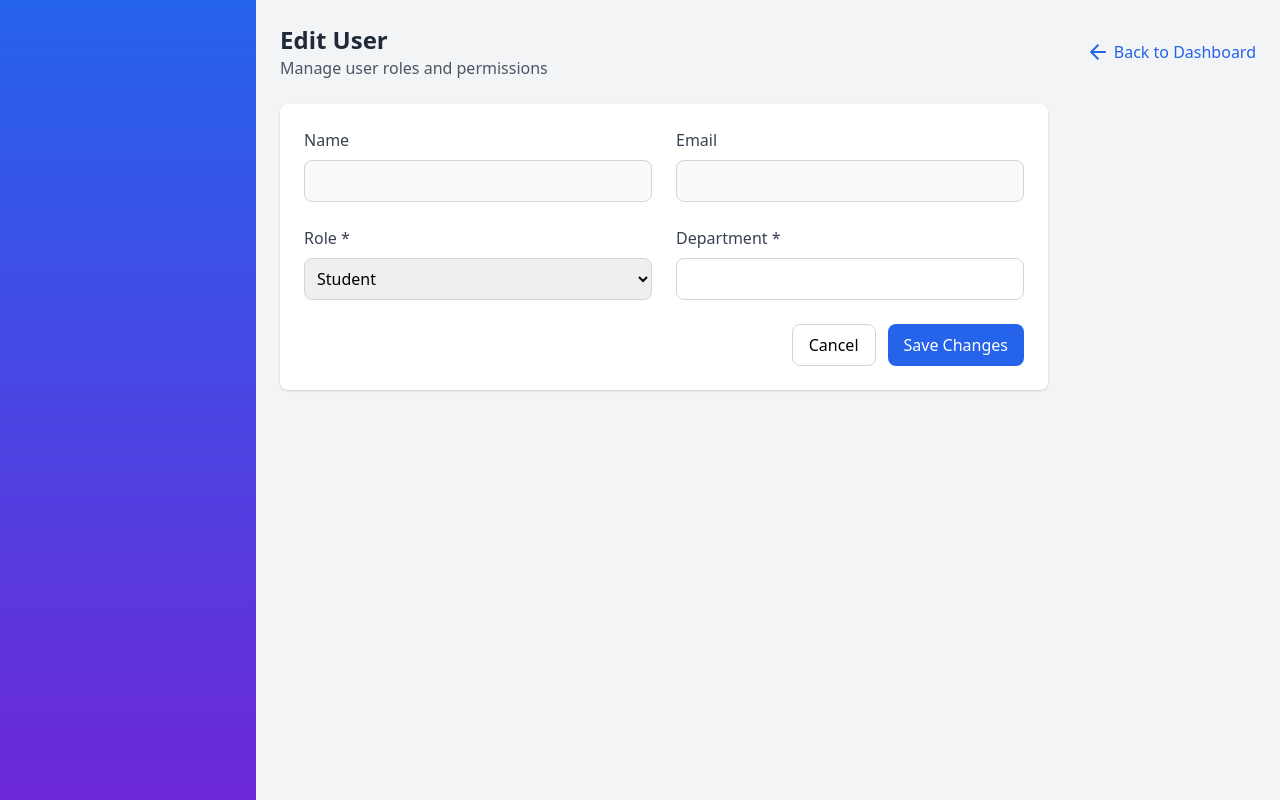
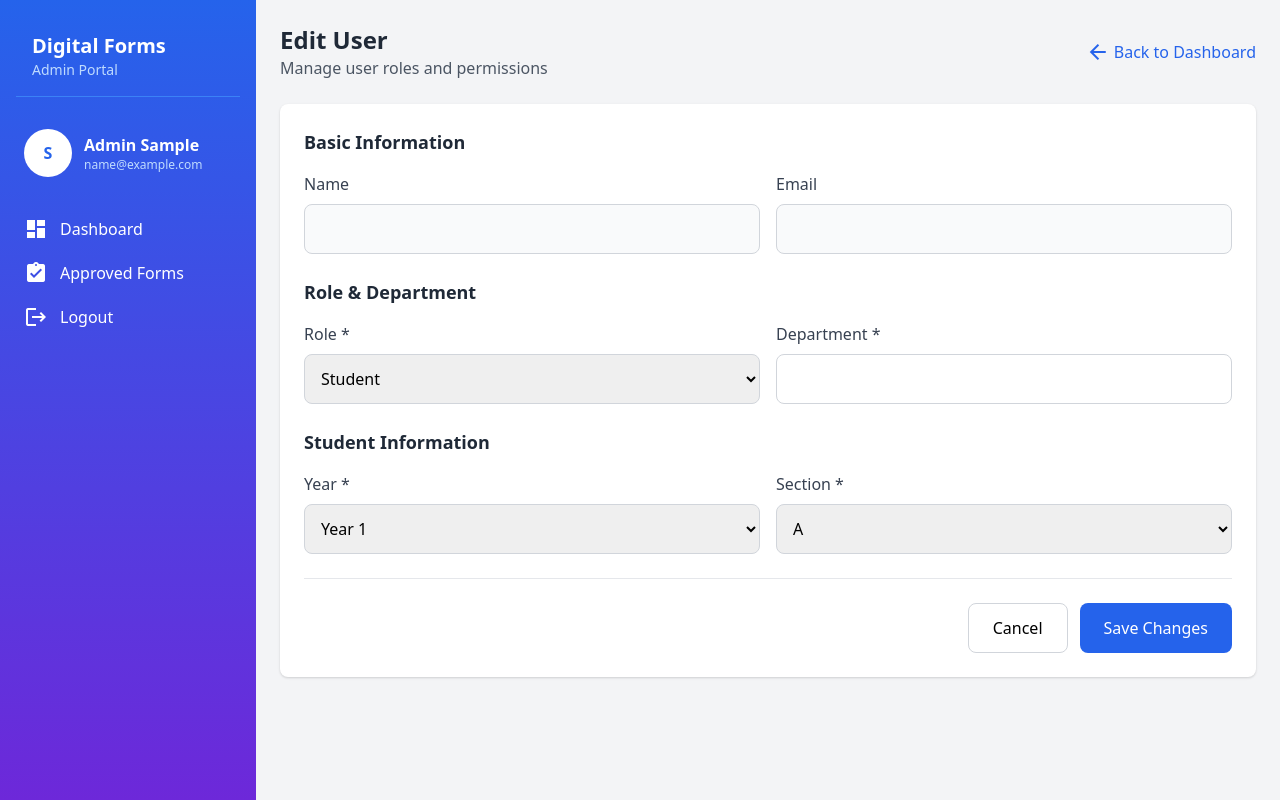
Before and after one commit to akash-bj/college-form, a Flask app: template templates/admin_edit_user.html in a window 1280 px wide. Run offline with Flask 3, Linux system fonts and the light colour scheme; the template is opened without the code that fills it, so the values that code supplies are empty; the visitor is signed in with stand-in values (Sample User, id 1).

Commit message:
Update admin_edit_user.html

```diff
--- a/templates/admin_edit_user.html
+++ b/templates/admin_edit_user.html
@@ -6,44 +6,131 @@
     <title>Edit User | Digital Forms System</title>
     <link href="https://cdn.jsdelivr.net/npm/tailwindcss@2.2.19/dist/tailwind.min.css" rel="stylesheet">
     <link href="https://fonts.googleapis.com/icon?family=Material+Icons" rel="stylesheet">
+    <style>
+        .mobile-menu-open {
+            transform: translateX(0);
+        }
+        .mobile-menu-closed {
+            transform: translateX(-100%);
+        }
+    </style>
 </head>
 <body class="bg-gray-100">
+    <!-- Mobile Header -->
+    <div class="lg:hidden bg-gradient-to-r from-blue-600 to-purple-700 text-white p-4">
+        <div class="flex justify-between items-center">
+            <div>
+                <h2 class="text-xl font-bold">Digital Forms</h2>
+                <p class="text-sm text-blue-200">Edit User</p>
+            </div>
+            <a href="{{ url_for('admin_dashboard') }}" class="text-white">
+                <span class="material-icons">arrow_back</span>
+            </a>
+        </div>
+    </div>
+
     <div class="flex h-screen">
-        <!-- Sidebar (same as admin dashboard) -->
-        <div class="w-64 bg-gradient-to-b from-blue-600 to-purple-700 text-white p-4">
-            <!-- ... same as admin_dashboard ... -->
+        <!-- Sidebar - Desktop -->
+        <div class="hidden lg:flex lg:w-64 bg-gradient-to-b from-blue-600 to-purple-700 text-white p-4 flex-col">
+            <div class="p-4 border-b border-blue-500 mb-6">
+                <h2 class="text-xl font-bold">Digital Forms</h2>
+                <p class="text-sm text-blue-200">Admin Portal</p>
+            </div>
+
+            <div class="flex items-center gap-3 mb-6 p-2">
+                <div class="w-12 h-12 bg-white rounded-full flex items-center justify-center font-bold text-blue-600">
+                    {{ session.name[0] }}
+                </div>
+                <div>
+                    <h4 class="font-semibold">Admin {{ session.name.split(' ')[0] }}</h4>
+                    <p class="text-xs text-blue-200">{{ session.email }}</p>
+                </div>
+            </div>
+
+            <ul class="space-y-1 flex-1">
+                <li>
+                    <a href="{{ url_for('admin_dashboard') }}" class="flex items-center p-2 hover:bg-blue-500 rounded-lg">
+                        <span class="material-icons mr-3">dashboard</span>
+                        <span>Dashboard</span>
+                    </a>
+                </li>
+                <li>
+                    <a href="{{ url_for('approved_forms') }}" class="flex items-center p-2 hover:bg-blue-500 rounded-lg">
+                        <span class="material-icons mr-3">assignment_turned_in</span>
+                        <span>Approved Forms</span>
+                    </a>
+                </li>
+                <li>
+                    <a href="{{ url_for('logout') }}" class="flex items-center p-2 hover:bg-blue-500 rounded-lg">
+                        <span class="material-icons mr-3">logout</span>
+                        <span>Logout</span>
+                    </a>
+                </li>
+            </ul>
         </div>
 
         <!-- Main Content -->
-        <div class="flex-1 overflow-auto">
-            <div class="p-6">
-                <div class="flex justify-between items-center mb-6">
+        <div class="flex-1 overflow-auto lg:ml-0">
+            <div class="p-4 lg:p-6">
+                <!-- Header -->
+                <div class="flex flex-col lg:flex-row lg:justify-between lg:items-center mb-6 gap-4">
                     <div>
                         <h2 class="text-2xl font-bold text-gray-800">Edit User</h2>
                         <p class="text-gray-600">Manage user roles and permissions</p>
                     </div>
-                    <a href="{{ url_for('admin_dashboard') }}" class="text-blue-600 hover:text-blue-800 flex items-center">
+                    <a href="{{ url_for('admin_dashboard') }}" class="text-blue-600 hover:text-blue-800 flex items-center justify-center lg:justify-start">
                         <span class="material-icons mr-1">arrow_back</span> Back to Dashboard
                     </a>
                 </div>
 
-                <div class="bg-white rounded-lg shadow p-6 max-w-3xl">
+                <!-- User Info Card -->
+                <div class="bg-white rounded-lg shadow p-4 mb-6 lg:hidden">
+                    <div class="flex items-center gap-3 mb-4">
+                        <div class="w-12 h-12 bg-blue-600 rounded-full flex items-center justify-center font-bold text-white">
+                            {{ user.name[0] }}
+                        </div>
+                        <div>
+                            <h3 class="font-semibold">{{ user.name }}</h3>
+                            <p class="text-sm text-gray-600">{{ user.email }}</p>
+                        </div>
+                    </div>
+                    <div class="grid grid-cols-2 gap-2 text-sm">
+                        <div>
+                            <span class="text-gray-500">Role:</span>
+                            <span class="font-medium">{{ user.role|upper }}</span>
+                        </div>
+                        <div>
+                            <span class="text-gray-500">Department:</span>
+                            <span class="font-medium">{{ user.department }}</span>
+                        </div>
+                    </div>
+                </div>
+
+                <!-- Edit Form -->
+                <div class="bg-white rounded-lg shadow p-4 lg:p-6">
                     <form method="POST">
-                        <div class="grid grid-cols-1 md:grid-cols-2 gap-6 mb-6">
+                        <!-- Basic Info -->
+                        <div class="mb-6">
+                            <h3 class="text-lg font-semibold text-gray-800 mb-4">Basic Information</h3>
+                            <div class="grid grid-cols-1 lg:grid-cols-2 gap-4">
                                 <div>
                                     <label class="block text-gray-700 mb-2">Name</label>
-                                <input type="text" value="{{ user.name }}" class="w-full p-2 border border-gray-300 rounded-lg" disabled>
+                                    <input type="text" value="{{ user.name }}" class="w-full p-3 border border-gray-300 rounded-lg bg-gray-50" disabled>
                                 </div>
                                 <div>
                                     <label class="block text-gray-700 mb-2">Email</label>
-                                <input type="email" value="{{ user.email }}" class="w-full p-2 border border-gray-300 rounded-lg" disabled>
+                                    <input type="email" value="{{ user.email }}" class="w-full p-3 border border-gray-300 rounded-lg bg-gray-50" disabled>
+                                </div>
                             </div>
                         </div>
 
-                        <div class="grid grid-cols-1 md:grid-cols-2 gap-6 mb-6">
+                        <!-- Role and Department -->
+                        <div class="mb-6">
+                            <h3 class="text-lg font-semibold text-gray-800 mb-4">Role & Department</h3>
+                            <div class="grid grid-cols-1 lg:grid-cols-2 gap-4">
                                 <div>
                                     <label class="block text-gray-700 mb-2">Role *</label>
-                                <select name="role" class="w-full p-2 border border-gray-300 rounded-lg" required>
+                                    <select name="role" class="w-full p-3 border border-gray-300 rounded-lg" required onchange="toggleRoleFields()">
                                         <option value="student" {% if user.role == 'student' %}selected{% endif %}>Student</option>
                                         <option value="faculty" {% if user.role == 'faculty' %}selected{% endif %}>Faculty</option>
                                         <option value="hod" {% if user.role == 'hod' %}selected{% endif %}>HOD</option>
@@ -53,16 +140,18 @@
                                 <div>
                                     <label class="block text-gray-700 mb-2">Department *</label>
                                     <input type="text" name="department" value="{{ user.department }}"
-                                       class="w-full p-2 border border-gray-300 rounded-lg" required>
+                                           class="w-full p-3 border border-gray-300 rounded-lg" required>
+                                </div>
                             </div>
                         </div>
 
                         <!-- Student Specific Fields -->
-                        {% if user.role == 'student' %}
-                        <div class="grid grid-cols-1 md:grid-cols-2 gap-6 mb-6">
+                        <div id="studentFields" class="mb-6 {% if user.role != 'student' %}hidden{% endif %}">
+                            <h3 class="text-lg font-semibold text-gray-800 mb-4">Student Information</h3>
+                            <div class="grid grid-cols-1 lg:grid-cols-2 gap-4">
                                 <div>
                                     <label class="block text-gray-700 mb-2">Year *</label>
-                                <select name="year" class="w-full p-2 border border-gray-300 rounded-lg" required>
+                                    <select name="year" class="w-full p-3 border border-gray-300 rounded-lg">
                                         {% for year in range(1,5) %}
                                         <option value="{{ year }}" {% if user.year == year|string %}selected{% endif %}>Year {{ year }}</option>
                                         {% endfor %}
@@ -70,47 +159,50 @@
                                 </div>
                                 <div>
                                     <label class="block text-gray-700 mb-2">Section *</label>
-                                <select name="section" class="w-full p-2 border border-gray-300 rounded-lg" required>
+                                    <select name="section" class="w-full p-3 border border-gray-300 rounded-lg">
                                         <option value="A" {% if user.section == 'A' %}selected{% endif %}>A</option>
                                         <option value="B" {% if user.section == 'B' %}selected{% endif %}>B</option>
                                         <option value="C" {% if user.section == 'C' %}selected{% endif %}>C</option>
                                     </select>
                                 </div>
                             </div>
-                        {% endif %}
+                        </div>
 
                         <!-- Faculty Specific Fields -->
-                        {% if user.role == 'faculty' %}
-                        <div class="mb-6">
-                            <label class="block text-gray-700 mb-2">Sections *</label>
-                            <div class="grid grid-cols-3 gap-2">
+                        <div id="facultyFields" class="mb-6 {% if user.role != 'faculty' %}hidden{% endif %}">
+                            <h3 class="text-lg font-semibold text-gray-800 mb-4">Faculty Information</h3>
+
+                            <div class="mb-4">
+                                <label class="block text-gray-700 mb-3">Sections *</label>
+                                <div class="grid grid-cols-2 sm:grid-cols-3 lg:grid-cols-4 gap-3">
                                     {% for section in all_sections %}
                                     <div class="flex items-center">
                                         <input type="checkbox" name="sections" value="{{ section }}"
-                                           id="section_{{ loop.index }}" class="mr-2"
+                                               id="section_{{ loop.index }}" class="mr-2 h-4 w-4"
                                                {% if section in user.sections %}checked{% endif %}>
-                                    <label for="section_{{ loop.index }}">{{ section }}</label>
+                                        <label for="section_{{ loop.index }}" class="text-sm">{{ section }}</label>
                                     </div>
                                     {% endfor %}
                                 </div>
                             </div>
 
-                        <div class="mb-6">
+                            <div>
                                 <label class="block text-gray-700 mb-2">Coordinator Section</label>
-                            <select name="coordinator_section" class="w-full p-2 border border-gray-300 rounded-lg">
+                                <select name="coordinator_section" class="w-full p-3 border border-gray-300 rounded-lg">
                                     <option value="">Not a Coordinator</option>
                                     {% for section in all_sections %}
                                     <option value="{{ section }}" {% if user.coordinator_section == section %}selected{% endif %}>{{ section }}</option>
                                     {% endfor %}
                                 </select>
                             </div>
-                        {% endif %}
+                        </div>
 
-                        <div class="flex justify-end gap-3">
-                            <a href="{{ url_for('admin_dashboard') }}" class="px-4 py-2 border border-gray-300 rounded-lg">
+                        <!-- Action Buttons -->
+                        <div class="flex flex-col sm:flex-row justify-end gap-3 pt-6 border-t">
+                            <a href="{{ url_for('admin_dashboard') }}" class="px-6 py-3 border border-gray-300 rounded-lg text-center">
                                 Cancel
                             </a>
-                            <button type="submit" class="px-4 py-2 bg-blue-600 text-white rounded-lg">
+                            <button type="submit" class="px-6 py-3 bg-blue-600 text-white rounded-lg hover:bg-blue-700 transition-colors text-center">
                                 Save Changes
                             </button>
                         </div>
@@ -119,5 +211,27 @@
             </div>
         </div>
     </div>
+
+    <script>
+        function toggleRoleFields() {
+            const role = document.querySelector('select[name="role"]').value;
+
+            // Hide all role-specific fields
+            document.getElementById('studentFields').classList.add('hidden');
+            document.getElementById('facultyFields').classList.add('hidden');
+
+            // Show relevant fields based on selected role
+            if (role === 'student') {
+                document.getElementById('studentFields').classList.remove('hidden');
+            } else if (role === 'faculty') {
+                document.getElementById('facultyFields').classList.remove('hidden');
+            }
+        }
+
+        // Initialize on page load
+        document.addEventListener('DOMContentLoaded', function() {
+            toggleRoleFields();
+        });
+    </script>
 </body>
 </html>
```
Lines whose indentation alone changed are shown as unchanged.
